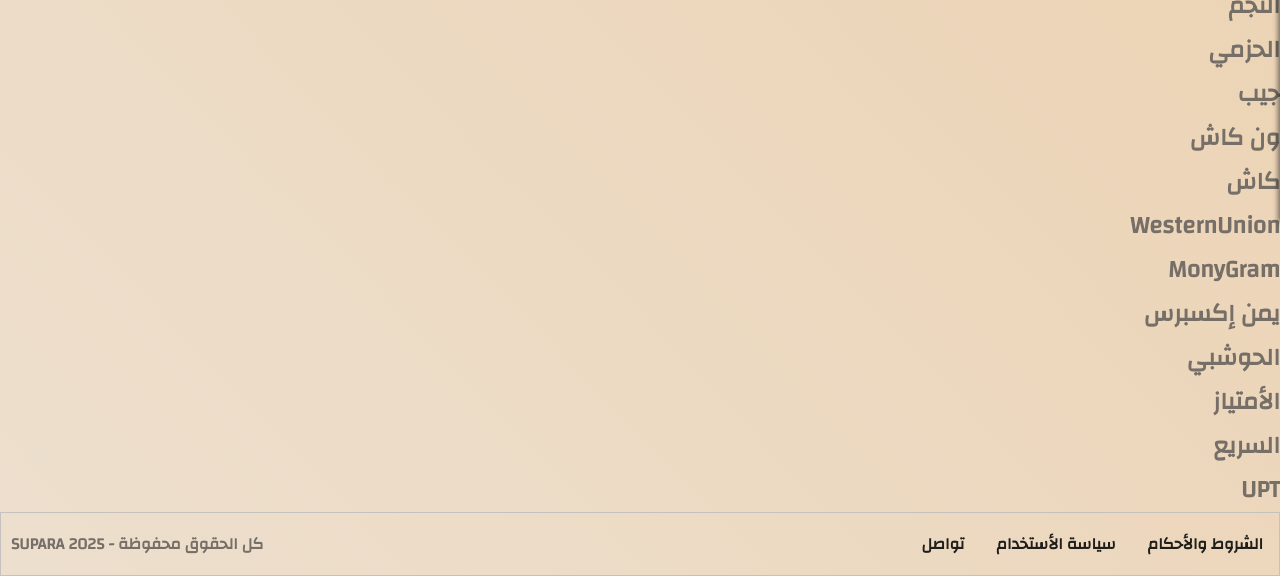
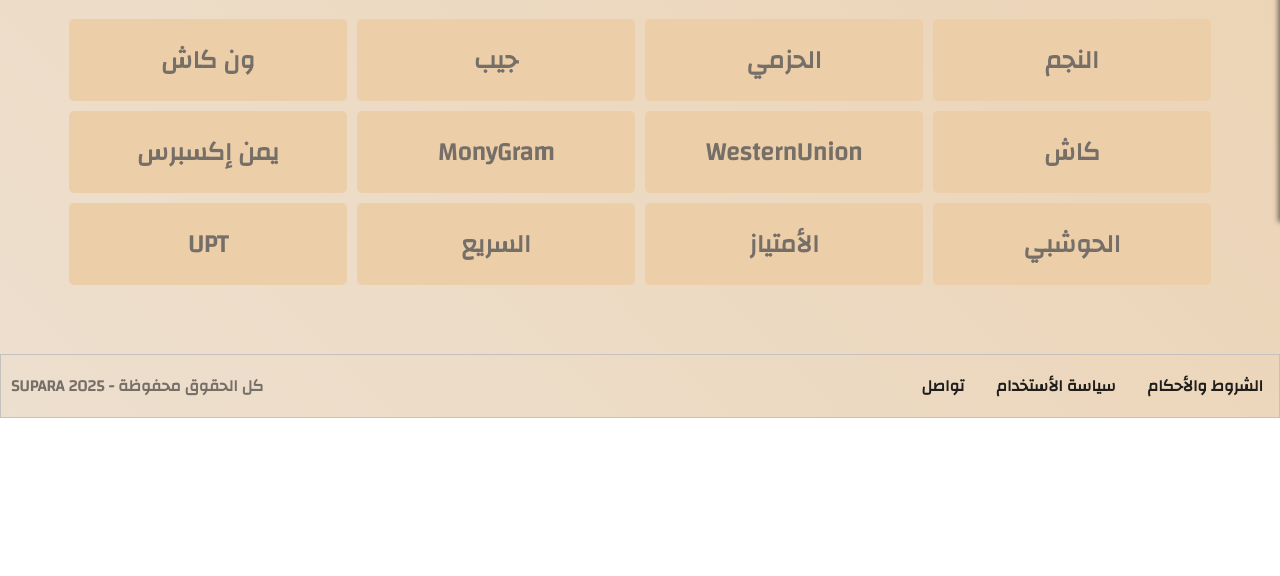
Before and after one commit to Abdullahwebions/Subara, a plain HTML site: page Pages/Landing.html in a window 1280 px wide. Shown: the part 578-1154 px from the top of the page. After the commit the page ends 996 px from the top, so only its background shows below. Drawn offline with nearby package versions, Linux system fonts and the light colour scheme.

Commit message:
Update Style.css

```diff
--- a/Style/Style.css
+++ b/Style/Style.css
@@ -260,6 +260,63 @@
     height: 2.4rem;
     font-size: 16px;
     font-weight: bold;
+}
+
+.SupportedCompaniesSection{
+    display: flex;
+    align-items: center;
+    justify-content: center;
+    flex-direction: column;
+    width: 100%;
+    margin-bottom: 4rem;
+    gap: 30px;
+    flex: 1;
+}
+
+.SupportedCompanies{
+    display: grid;
+    width: 90%;
+    grid-template-columns: 1fr 1fr 1fr 1fr;
+    border-radius: 5px;
+}
+
+.Company{
+    border: 2px solid transparent;
+    background-color: var(--background-low);
+    padding: 1em;
+    margin: 5px;
+    border-radius: 5px;
+    color: #d9480f;
+    display: flex;
+    align-items: center;
+    justify-content: center;
+    flex-direction: column;
+    width: auto;
+    height: auto;
+    transition: all 0.3s ease;
+}
+
+.Company:hover {
+    color: var(--secondry-text);
+    box-shadow: 0 5px var(--secondry-text);
+    border-color:  var(--secondry-text);
+    background-color: inherit;
+}
+
+.Company::before {
+    content: "";
+    position: absolute;
+    left: 0;
+    bottom: -1px;
+    width: 100%;
+    height: 0%;
+    z-index: -1;
+    transition: height 0.4s ease;
+    border-radius: inherit;
+}
+
+.Company h2{
+    font-size: 25px;
 }
 
 .NavBar {
@@ -699,6 +756,16 @@
     }
 }
 
+@media(max-width: 840px) {
+    .SupportedCompanies{
+        grid-template-columns: 1fr 1fr 1fr;
+    }
+
+    .Company h2{
+        font-size: 22px;
+    }
+}
+
 @media (max-width: 704px) {
 
     .NavBar .NavbarLogo{
@@ -716,6 +783,14 @@
 
     .OpenSideBar{
         display: block;
+    }
+
+    .SupportedCompanies{
+        grid-template-columns: 1fr 1fr;
+    }
+
+    .Company h2{
+        font-size: 20px;
     }
 
     .MainGrid {
```
